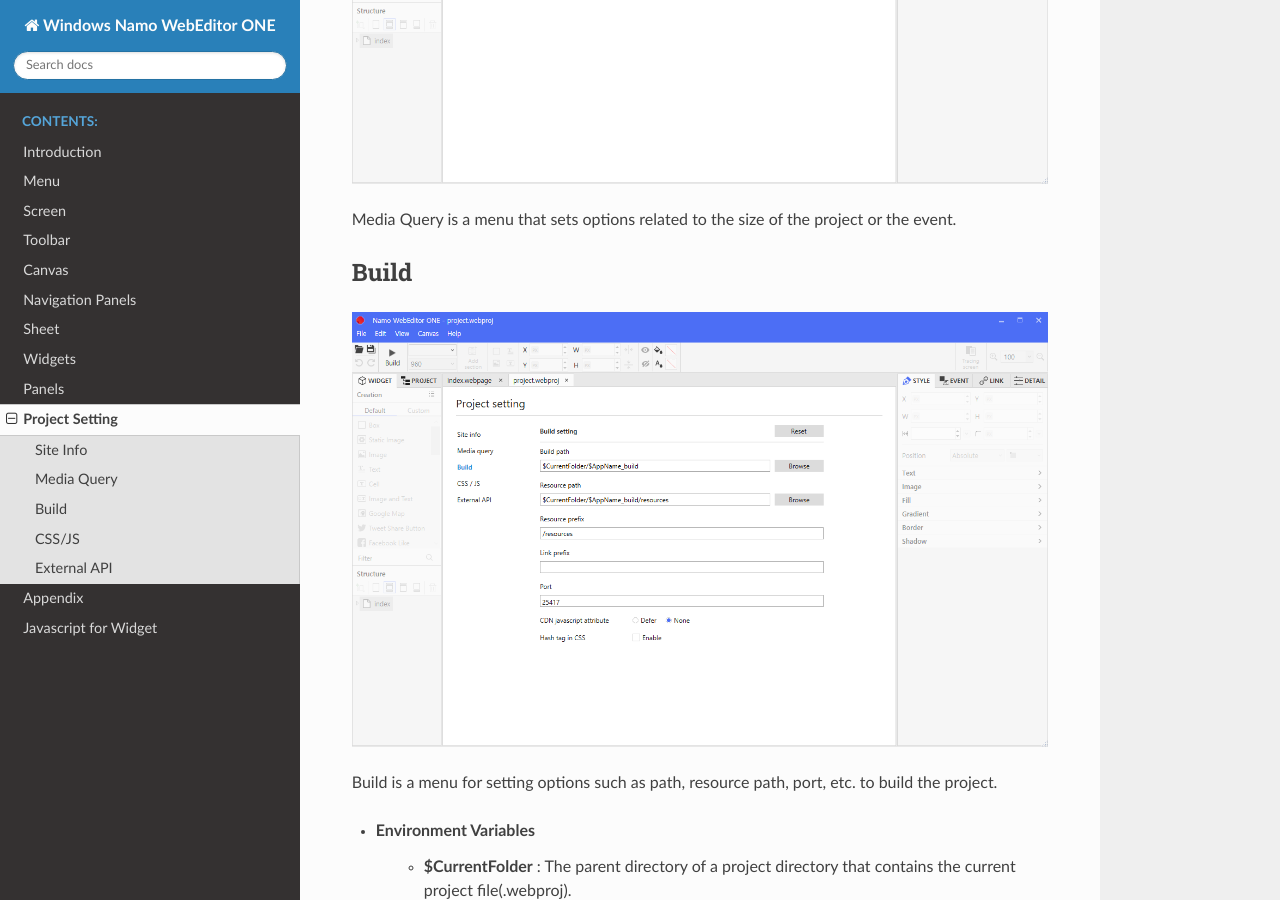
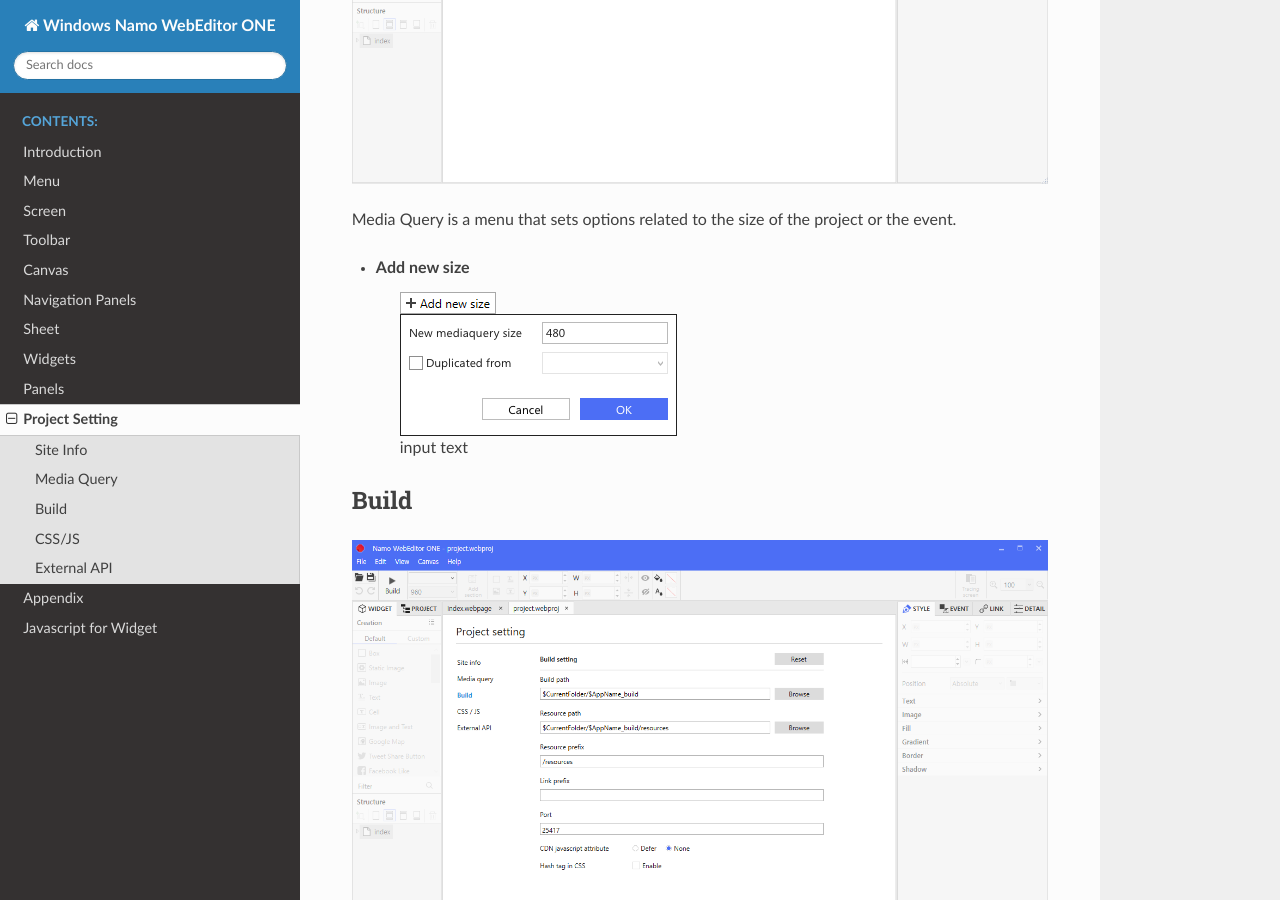
Before and after one commit to JDLabOrg/WinIUManual, a Sphinx documentation site: the page built from source/setting/index.rst, in a window 1280 px wide and 900 px high, scrolled down 1030 px. Built offline with Sphinx 7.4.7 and the Read the Docs theme 2.0.0, drawn with Linux system fonts in a browser that asks for light colours.

Commit message:
mediaquery/add new size 추가

```diff
--- a/source/setting/index.rst
+++ b/source/setting/index.rst
@@ -12,6 +12,11 @@
 .. image:: /_static/setting/set_02.png
 
 Media Query is a menu that sets options related to the size of the project or the event.
+
+- Add new size
+    .. image:: /_static/setting/add_size.png
+
+    input text
 
 Build
 --------------
```
Also changed, not shown: source/_static/setting/add_size.png (added).
